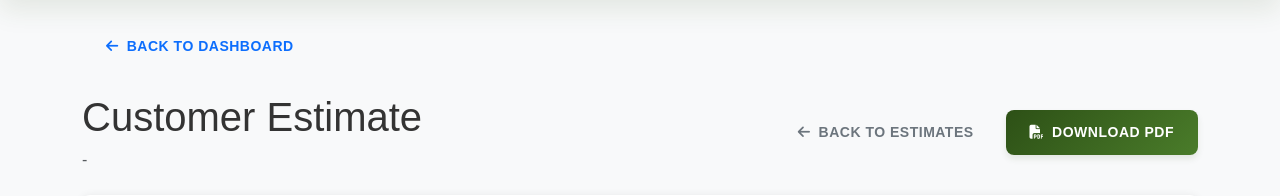
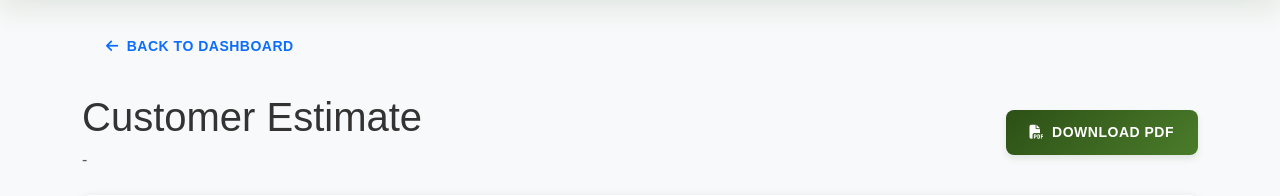
Before and after one commit to JBailey273/JobToolV2, a Django app: template jobtracker/dashboard/templates/dashboard/customer_estimate_report.html in a window 1280 px wide. Shown: the part 77-273 px from the top of the page. Run offline with Django 5.2, Linux system fonts and the light colour scheme; the template is opened without the code that fills it, so the values that code supplies are empty.

Commit message:
Remove redundant back navigation in customer estimate

```diff
--- a/jobtracker/dashboard/templates/dashboard/customer_estimate_report.html
+++ b/jobtracker/dashboard/templates/dashboard/customer_estimate_report.html
@@ -4,15 +4,12 @@
 {% block content %}
 
 {% if not report %}
-<div class="d-flex justify-content-between align-items-center mb-4 d-print-none">
-    <div>
+<div class="d-flex flex-column flex-md-row justify-content-between align-items-start align-items-md-center mb-4 d-print-none">
+    <div class="mb-3 mb-md-0">
         <h1 class="mb-2">Customer Estimate</h1>
         <p class="text-muted mb-0">{{ estimate.estimate_number }} - {{ estimate.customer_name }}</p>
     </div>
-    <div class="d-flex gap-2">
-        <a href="{% url 'dashboard:estimate_list' %}" class="btn btn-outline-secondary">
-            <i class="fas fa-arrow-left me-2"></i>Back to Estimates
-        </a>
+    <div class="d-flex">
         <a href="?export=pdf" class="btn btn-primary" target="_blank" rel="noopener noreferrer" download>
             <i class="fas fa-file-pdf me-2"></i>Download PDF
         </a>
```
